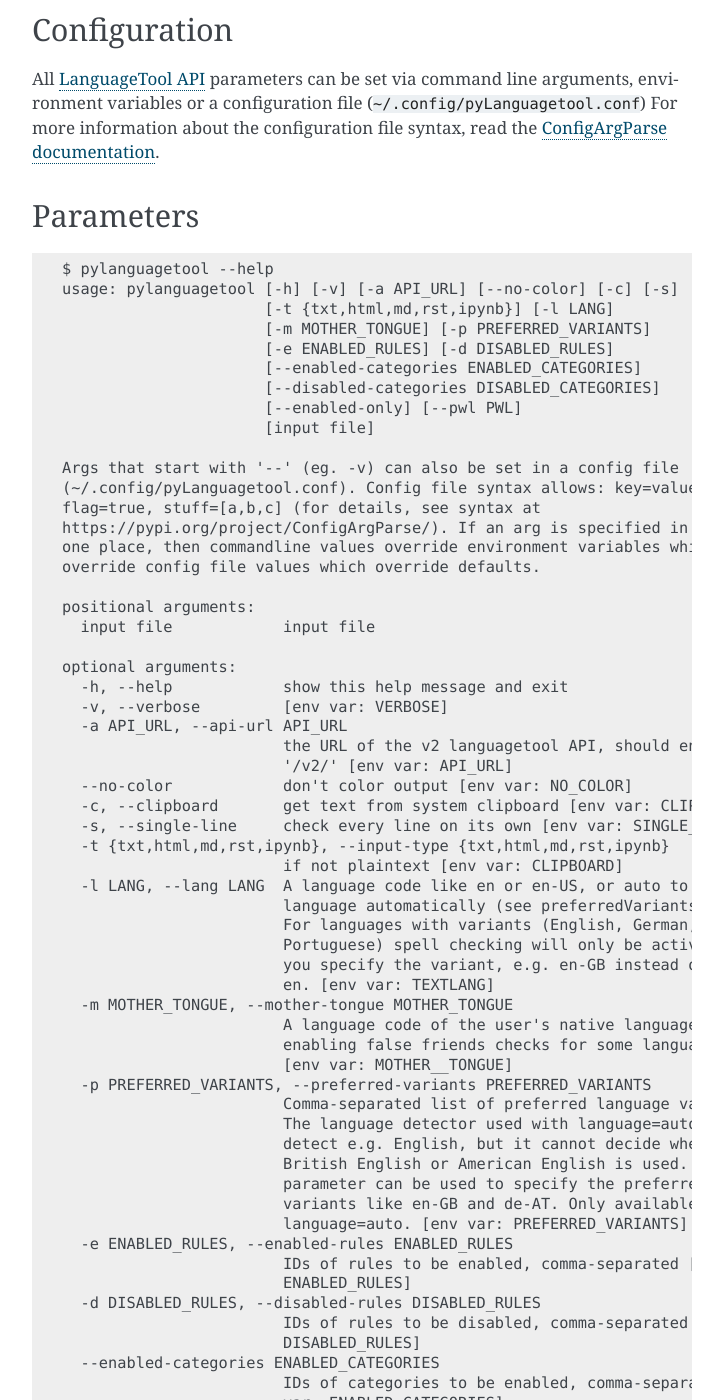
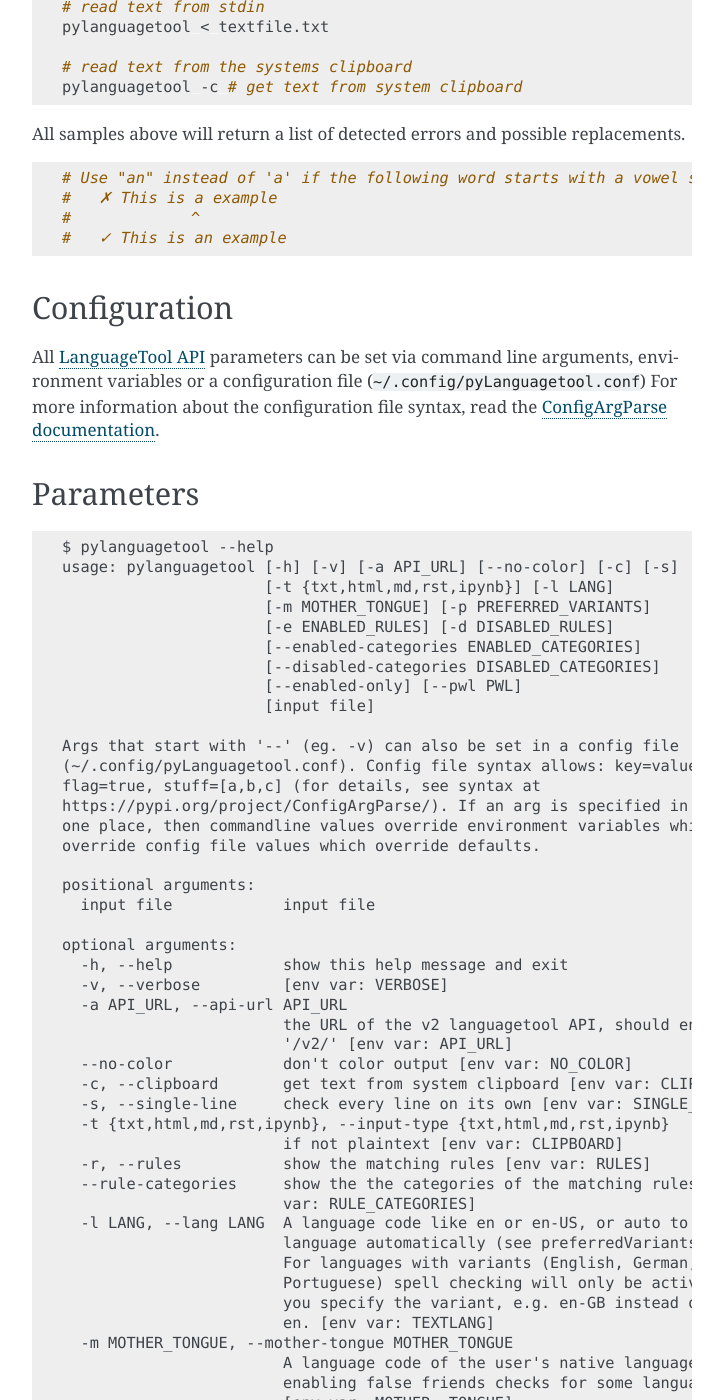
Before and after one commit to Findus23/pyLanguagetool, a Sphinx documentation site: the page built from docs/index.rst, in a window 1280 px wide and 1400 px high, scrolled down 933 px. Shown: the whole window, without its empty margins (388-1111 px from the left). Built offline with Sphinx 7.4.7, drawn with Linux system fonts in a browser that asks for light colours; comment, search, counter and statistics services are not loaded; some of the changed lines change nothing that is shown; some of the changed text lies outside the part shown.

Commit message:
improve docs

```diff
--- a/README.rst
+++ b/README.rst
@@ -7,6 +7,10 @@
 
 LanguageTool_ is an open source spellchecking platform. It supports a large
 variety of languages and has advanced grammar support.
+
+.. image:: https://pylanguagetool.lw1.at/_images/screenshot.png
+
+.. start-of-homepage-text
 
 Installation
 ------------
@@ -89,6 +93,9 @@
       -s, --single-line     check every line on its own [env var: SINGLE_LINE]
       -t {txt,html,md,rst,ipynb}, --input-type {txt,html,md,rst,ipynb}
                             if not plaintext [env var: CLIPBOARD]
+      -r, --rules           show the matching rules [env var: RULES]
+      --rule-categories     show the the categories of the matching rules [env
+                            var: RULE_CATEGORIES]
       -l LANG, --lang LANG  A language code like en or en-US, or auto to guess the
                             language automatically (see preferredVariants below).
                             For languages with variants (English, German,
--- a/docs/index.rst
+++ b/docs/index.rst
@@ -1,4 +1,17 @@
+==============
+pyLanguagetool
+==============
+|travis| |license| |latestrelease| |pypi_versions|
+
+A python library and CLI for the LanguageTool_ `JSON API`_.
+
+LanguageTool_ is an open source spellchecking platform. It supports a large
+variety of languages and has advanced grammar support.
+
+.. image:: screenshot.png
+
 .. include:: ../README.rst
+    :start-after: start-of-homepage-text
 
 All Contents
 ============
```
Also changed, not shown: docs/screenshot.png (added).
